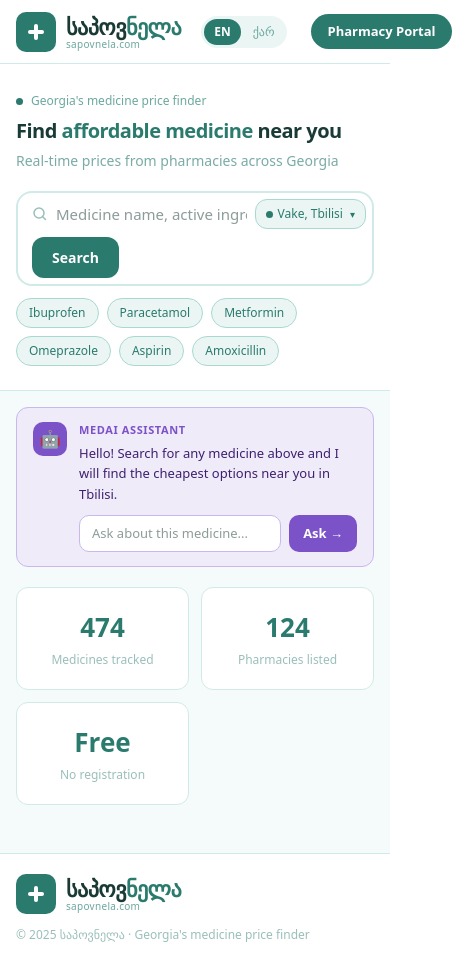
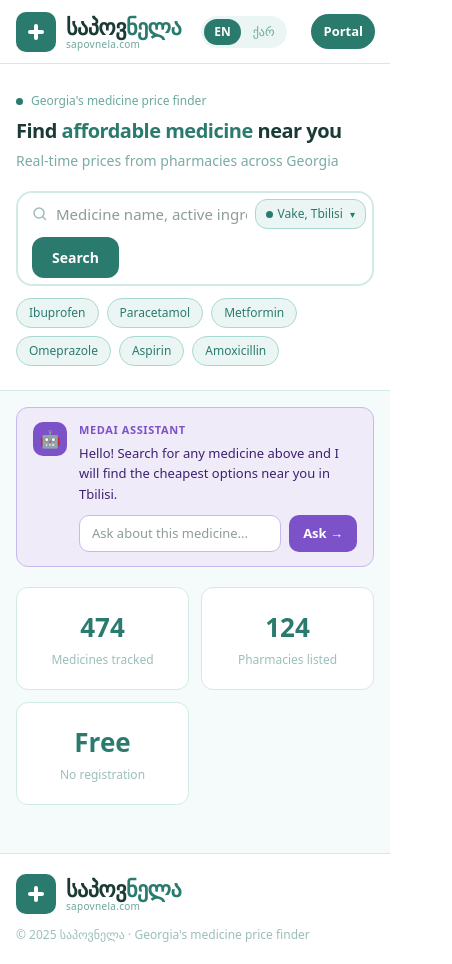
Before and after one commit to mouravi573/sapovnela, a Next.js app: page / in a window 390 px wide. Shown: the whole page, 452 px wide, since content can reach past the window. Built offline with nearby package versions, Linux system fonts and the light colour scheme.

Commit message:
fix navbar overflow on mobile, persist language preference

```diff
--- a/app/page.js
+++ b/app/page.js
@@ -160,7 +160,12 @@ export default function Home() {
   const [results, setResults] = useState([]);
   const [loading, setLoading] = useState(false);
   const [searched, setSearched] = useState(false);
-  const [lang, setLang] = useState("en");
+  const [lang, setLang] = useState(() => {
+    if (typeof window !== "undefined") {
+      return localStorage.getItem("lang") || "en";
+    }
+    return "en";
+  });
   const [chatMessage, setChatMessage] = useState("");
   const [chatReply, setChatReply] = useState("");
   const [chatLoading, setChatLoading] = useState(false);
@@ -285,7 +290,10 @@ export default function Home() {
           {["en", "ge"].map((l) => (
             <button
               key={l}
-              onClick={() => setLang(l)}
+              onClick={() => {
+                setLang(l);
+                localStorage.setItem("lang", l);
+              }}
               style={{
                 fontSize: "12px",
                 fontWeight: lang === l ? 600 : 400,
@@ -310,13 +318,14 @@ export default function Home() {
             color: "#fff",
             border: "none",
             borderRadius: "20px",
-            padding: "8px 16px",
+            padding: "8px 12px",
             cursor: "pointer",
             fontWeight: 600,
             whiteSpace: "nowrap",
+            display: "block",
           }}
         >
-          {t.portal}
+          {lang === "en" ? "Portal" : "პორტალი"}
         </button>
       </nav>
 
--- a/app/portal/dashboard/page.js
+++ b/app/portal/dashboard/page.js
@@ -80,7 +80,12 @@ export default function Dashboard() {
     price: "",
     stock_count: 10,
   });
-  const [lang, setLang] = useState("en");
+  const [lang, setLang] = useState(() => {
+    if (typeof window !== "undefined") {
+      return localStorage.getItem("lang") || "en";
+    }
+    return "en";
+  });
   const tr = t[lang];
   const router = useRouter();
 
@@ -262,7 +267,10 @@ export default function Dashboard() {
             {["en", "ge"].map((l) => (
               <button
                 key={l}
-                onClick={() => setLang(l)}
+                onClick={() => {
+                  setLang(l);
+                  localStorage.setItem("lang", l);
+                }}
                 style={{
                   fontSize: "12px",
                   fontWeight: lang === l ? 600 : 400,
--- a/app/portal/login/page.js
+++ b/app/portal/login/page.js
@@ -40,7 +40,12 @@ export default function Login() {
   const [password, setPassword] = useState("");
   const [loading, setLoading] = useState(false);
   const [error, setError] = useState("");
-  const [lang, setLang] = useState("en");
+  const [lang, setLang] = useState(() => {
+    if (typeof window !== "undefined") {
+      return localStorage.getItem("lang") || "en";
+    }
+    return "en";
+  });
   const tr = t[lang];
   const router = useRouter();
 
@@ -132,7 +137,10 @@ export default function Login() {
             {["en", "ge"].map((l) => (
               <button
                 key={l}
-                onClick={() => setLang(l)}
+                onClick={() => {
+                  setLang(l);
+                  localStorage.setItem("lang", l);
+                }}
                 style={{
                   fontSize: "12px",
                   fontWeight: lang === l ? 600 : 400,
--- a/app/portal/page.js
+++ b/app/portal/page.js
@@ -153,7 +153,12 @@ const districts = [
 
 export default function PharmacyPortal() {
   const [step, setStep] = useState("landing");
-  const [lang, setLang] = useState("en");
+  const [lang, setLang] = useState(() => {
+    if (typeof window !== "undefined") {
+      return localStorage.getItem("lang") || "en";
+    }
+    return "en";
+  });
   const [form, setForm] = useState({
     name: "",
     address: "",
@@ -298,7 +303,10 @@ export default function PharmacyPortal() {
             {["en", "ge"].map((l) => (
               <button
                 key={l}
-                onClick={() => setLang(l)}
+                onClick={() => {
+                  setLang(l);
+                  localStorage.setItem("lang", l);
+                }}
                 style={{
                   fontSize: "12px",
                   fontWeight: lang === l ? 600 : 400,
--- a/app/portal/reset/page.js
+++ b/app/portal/reset/page.js
@@ -39,7 +39,12 @@ export default function ResetPassword() {
   const [sent, setSent] = useState(false);
   const [loading, setLoading] = useState(false);
   const [error, setError] = useState("");
-  const [lang, setLang] = useState("en");
+  const [lang, setLang] = useState(() => {
+    if (typeof window !== "undefined") {
+      return localStorage.getItem("lang") || "en";
+    }
+    return "en";
+  });
   const tr = t[lang];
 
   async function handleReset() {
@@ -129,7 +134,10 @@ export default function ResetPassword() {
             {["en", "ge"].map((l) => (
               <button
                 key={l}
-                onClick={() => setLang(l)}
+                onClick={() => {
+                  setLang(l);
+                  localStorage.setItem("lang", l);
+                }}
                 style={{
                   fontSize: "12px",
                   fontWeight: lang === l ? 600 : 400,
--- a/app/portal/update-password/page.js
+++ b/app/portal/update-password/page.js
@@ -43,7 +43,12 @@ export default function UpdatePassword() {
   const [loading, setLoading] = useState(false);
   const [error, setError] = useState("");
   const [done, setDone] = useState(false);
-  const [lang, setLang] = useState("en");
+  const [lang, setLang] = useState(() => {
+    if (typeof window !== "undefined") {
+      return localStorage.getItem("lang") || "en";
+    }
+    return "en";
+  });
   const tr = t[lang];
   const router = useRouter();
 
@@ -141,7 +146,10 @@ export default function UpdatePassword() {
             {["en", "ge"].map((l) => (
               <button
                 key={l}
-                onClick={() => setLang(l)}
+                onClick={() => {
+                  setLang(l);
+                  localStorage.setItem("lang", l);
+                }}
                 style={{
                   fontSize: "12px",
                   fontWeight: lang === l ? 600 : 400,
--- a/app/portal/upload/page.js
+++ b/app/portal/upload/page.js
@@ -66,7 +66,12 @@ export default function UploadCSV() {
   const [uploading, setUploading] = useState(false);
   const [done, setDone] = useState(false);
   const [savedCount, setSavedCount] = useState(0);
-  const [lang, setLang] = useState("en");
+  const [lang, setLang] = useState(() => {
+    if (typeof window !== "undefined") {
+      return localStorage.getItem("lang") || "en";
+    }
+    return "en";
+  });
   const tr = t[lang];
   const router = useRouter();
 
@@ -343,7 +348,10 @@ ${rawText.substring(0, 3000)}`,
             {["en", "ge"].map((l) => (
               <button
                 key={l}
-                onClick={() => setLang(l)}
+                onClick={() => {
+                  setLang(l);
+                  localStorage.setItem("lang", l);
+                }}
                 style={{
                   fontSize: "12px",
                   fontWeight: lang === l ? 600 : 400,
```
